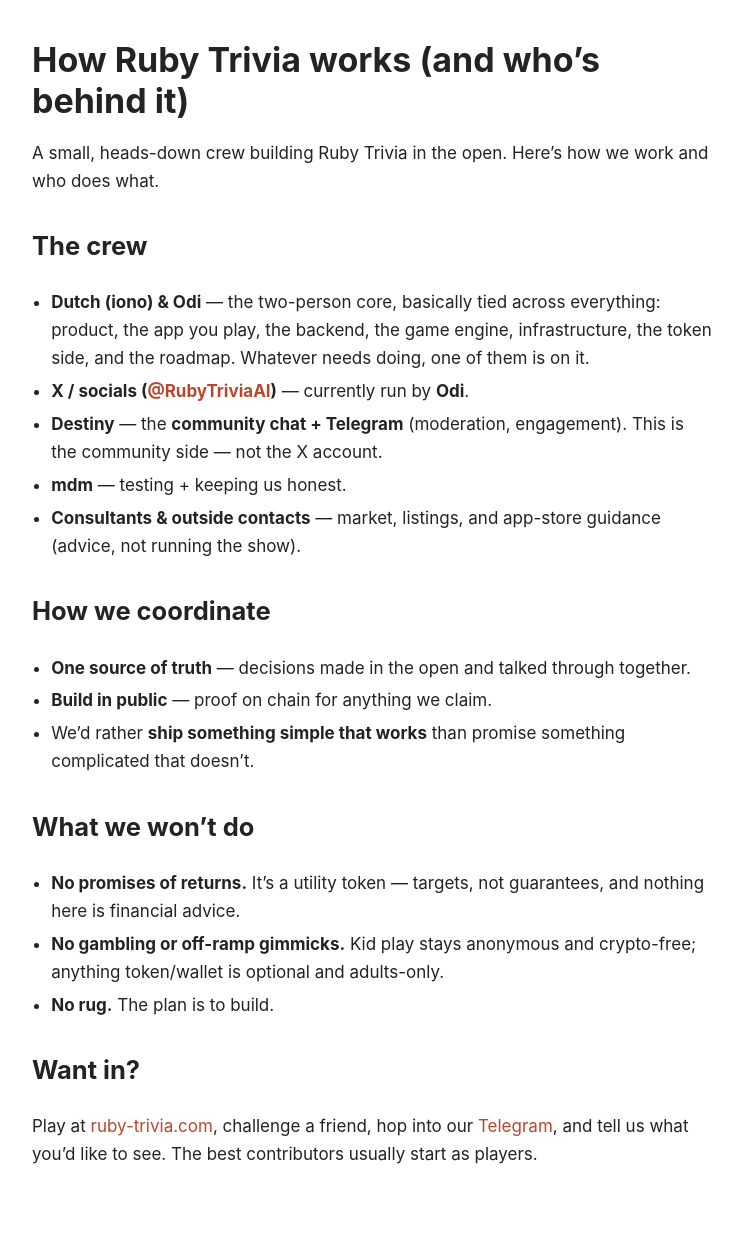
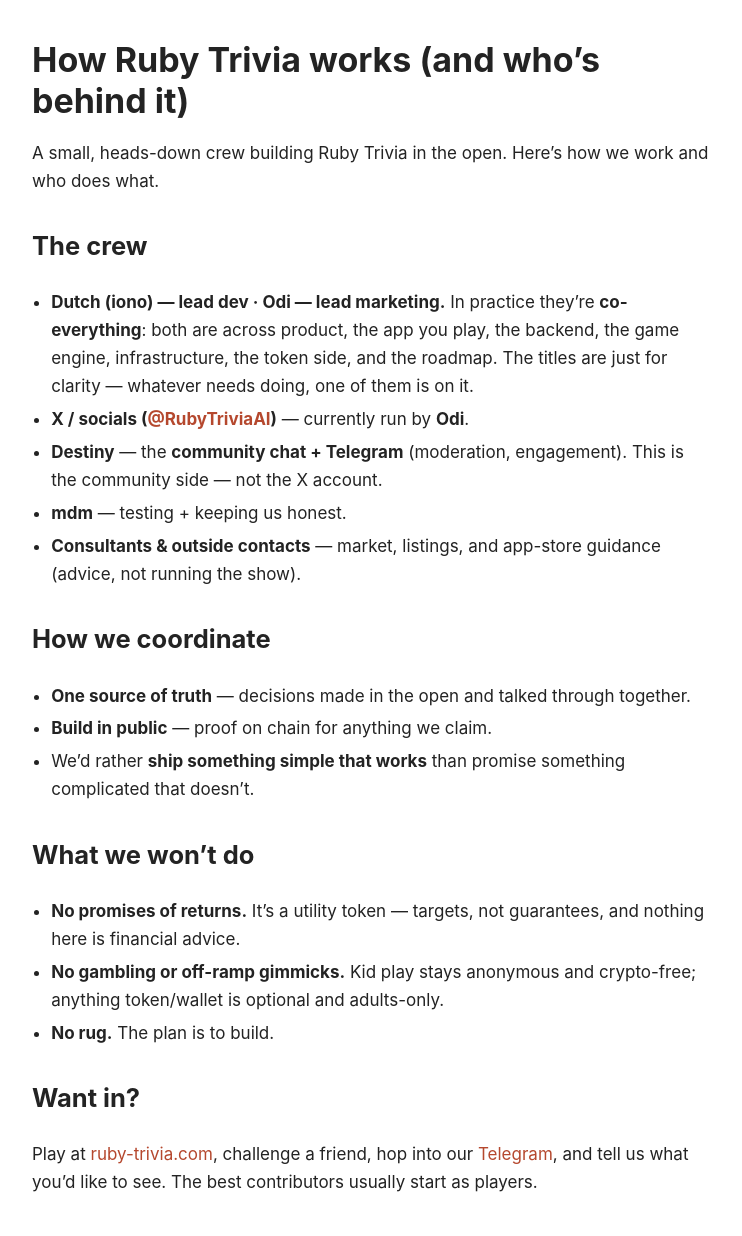
Before and after one commit to ruby-high/ruby-trivia-handbook, a Jekyll site: the page built from team.md, in a window 1280 px wide. Shown: the whole page, without its empty margins (268-1010 px from the left). Built offline with Jekyll 4.4.1, drawn with Linux system fonts in a browser that asks for light colours; before the commit the page ends 1208 px from its top, so only the background shows below that.

Commit message:
Handbook: add public titles (Dutch = lead dev, Odi = lead marketing); both doing both
Co-Authored-By: Claude Opus 4.8 <noreply@anthropic.com>

```diff
--- a/team.md
+++ b/team.md
@@ -7,7 +7,7 @@ title: How Ruby Trivia works
 A small, heads-down crew building Ruby Trivia in the open. Here's how we work and who does what.
 
 ## The crew
-- **Dutch (iono) & Odi** — the two-person core, basically tied across everything: product, the app you play, the backend, the game engine, infrastructure, the token side, and the roadmap. Whatever needs doing, one of them is on it.
+- **Dutch (iono) — lead dev · Odi — lead marketing.** In practice they're **co-everything**: both are across product, the app you play, the backend, the game engine, infrastructure, the token side, and the roadmap. The titles are just for clarity — whatever needs doing, one of them is on it.
 - **X / socials ([@RubyTriviaAI](https://x.com/RubyTriviaAI))** — currently run by **Odi**.
 - **Destiny** — the **community chat + Telegram** (moderation, engagement). This is the community side — not the X account.
 - **mdm** — testing + keeping us honest.
```
Also changed, not shown: faq.md (+1 -1 lines).
